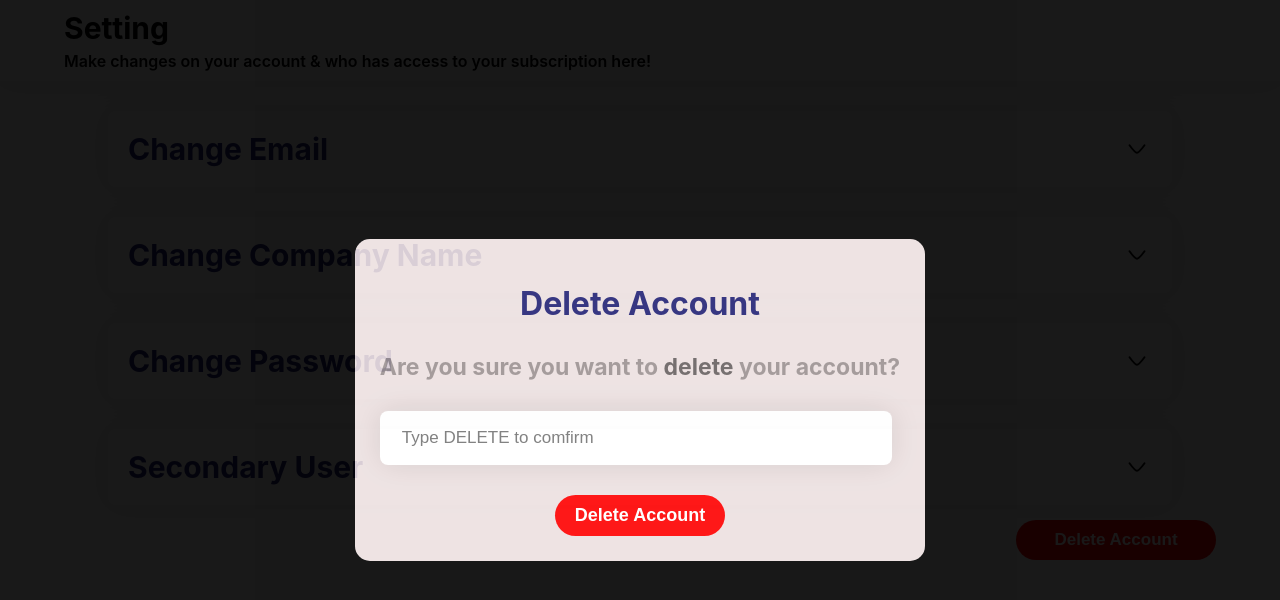
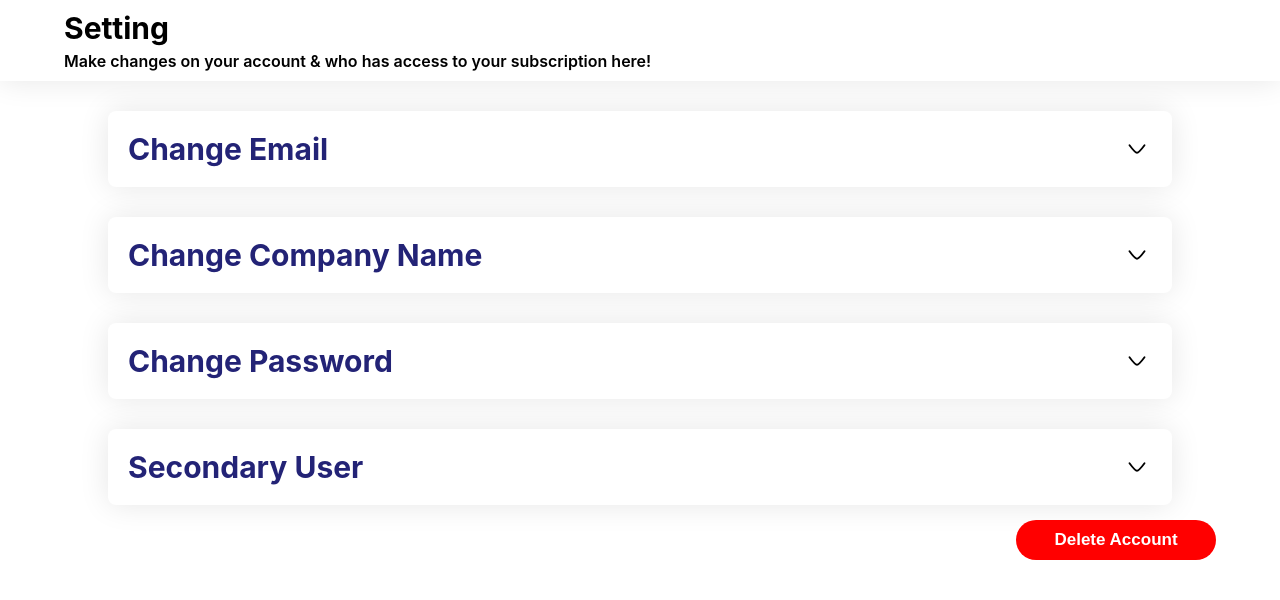
Before and after one commit to tahamemon516/react_settings_screen, a React (Create React App) app: page / in a window 1280 px wide. Shown: the top 600 px of the page. Built offline with nearby package versions, Linux system fonts and the light colour scheme.

Commit message:
Done with delete model

```diff
--- a/src/Setting/Popop/DeletePopopForm.jsx
+++ b/src/Setting/Popop/DeletePopopForm.jsx
@@ -1,28 +1,44 @@
-import React from 'react'
-import "./Popop.css"
+import React, { useState } from "react";
+import "./Popop.css";
 
-const DeletePopopForm = () => {
+const DeletePopopForm = ({onClose}) => {
+  const [deleteInput, setDeleteInput] = useState("");
+
+  const handleChange = (e) => {
+    setDeleteInput(e.target.value);
+  };
+
+  const handleSubmit = () => {
+    if (deleteInput === "DELETE") {
+      alert("Account Deleted Successfully");
+      onClose();
+    } else {
+      alert("Please type DELETE to confirm");
+    }
+  };
+
   return (
-    <div className='remove-pop-main-cont'>
-            <div className='pop-heading'>
-                <h1>
-                   Delete Account
-                </h1>
+    <div className="remove-pop-main-cont">
+      <div className="pop-heading">
+        <h1>Delete Account</h1>
       </div>
-        <h3>Are you sure you want to <span>delete</span> your account?</h3>
+      <h3>
+        Are you sure you want to <span>delete</span> your account?
+      </h3>
       <div className="delete-input">
         <input
           name="email"
           placeholder="Type DELETE to comfirm"
           type="email"
-                required=""
+          value={deleteInput}
+          onChange={handleChange}
         />
       </div>
-        <button className='remove-pop-btn'>
+      <button className="remove-pop-btn" onClick={handleSubmit}>
         Delete Account
       </button>
     </div>
-  )
-}
+  );
+};
 
-export default DeletePopopForm
+export default DeletePopopForm;
--- a/src/Setting/Popop/popopLayout.jsx
+++ b/src/Setting/Popop/popopLayout.jsx
@@ -1,20 +1,20 @@
-import React from 'react'
-import "./Popop.css"
+import React from "react";
+import "./Popop.css";
 
-const PopopLayout = ({tittle, children }) => {
+const PopopLayout = ({ isOpen, children }) => {
   return (
-    <div>
-      <div className='pop-main-cont'>
-        <div className='pop-iner-cont'>
-          <div className='pop-card-cont'>
-            <div className=''>
-                {children}
+    <>
+      {isOpen && (
+        <div className="pop-main-cont">
+          <div className="pop-iner-cont">
+            <div className="pop-card-cont">
+              <div className="">{children}</div>
             </div>
           </div>
         </div>
-      </div>
-    </div>
-  )
-}
+      )}
+    </>
+  );
+};
 
-export default PopopLayout
+export default PopopLayout;
--- a/src/Setting/Setting.js
+++ b/src/Setting/Setting.js
@@ -1,12 +1,14 @@
 import React, { useState } from "react";
 import "./Setting.css";
-import { UserCard, CardLayout, EmailForm, CompanyForm, PasswordForm, PopopLayout, AddPopopForm, DeletePopopForm } from "./index";
+import { UserCard, CardLayout, EmailForm, CompanyForm, PasswordForm, ModalLayout, AddForm, DeleteForm } from "./index";
 
 const Setting = () => {
   const [activeCard, setActiveCard] = useState(false);
   const [activeCard2, setActiveCard2] = useState(false);
   const [activeCard3, setActiveCard3] = useState(false);
   const [activeCard4, setActiveCard4] = useState(false);
+  const [isDelete, setIsDelete] = useState(false);
+  const [isAdd, setIsAdd] = useState(false);
   const [form, setForm] = useState({
     email: "",
     reEnterEmail: "",
@@ -59,7 +61,7 @@ const Setting = () => {
   };
 
   const handleDeleteAccount = () => {
-    alert("Account Deleted Successfully");
+    setIsDelete(!isDelete);
   };
 
   return (
@@ -101,12 +103,6 @@ const Setting = () => {
         <PasswordForm form={form} handleChange={handleChange} />
       </CardLayout>
 
-      <PopopLayout
-      >
-        {/* <AddPopopForm/> */}
-        <DeletePopopForm/>
-      </PopopLayout>
-
       <UserCard
         isOpen={activeCard4}
         handler={() => setActiveCard4(!activeCard4)}
@@ -117,6 +113,16 @@ const Setting = () => {
           Delete Account
         </button>
       </div>
+
+      {/* Delete Model */}
+      <ModalLayout isOpen={isDelete} >
+        <DeleteForm onClose={() => setIsDelete(!isDelete)} />
+      </ModalLayout>
+
+      {/* Add Model */}
+      <ModalLayout isOpen={isAdd} >
+        <AddForm onClose={() => setIsAdd(!isAdd)} />
+      </ModalLayout>
     </div>
   );
 };
```
Also changed, not shown: src/Setting/index.js (+4 -3 lines). Lines whose indentation alone changed are shown as unchanged.
